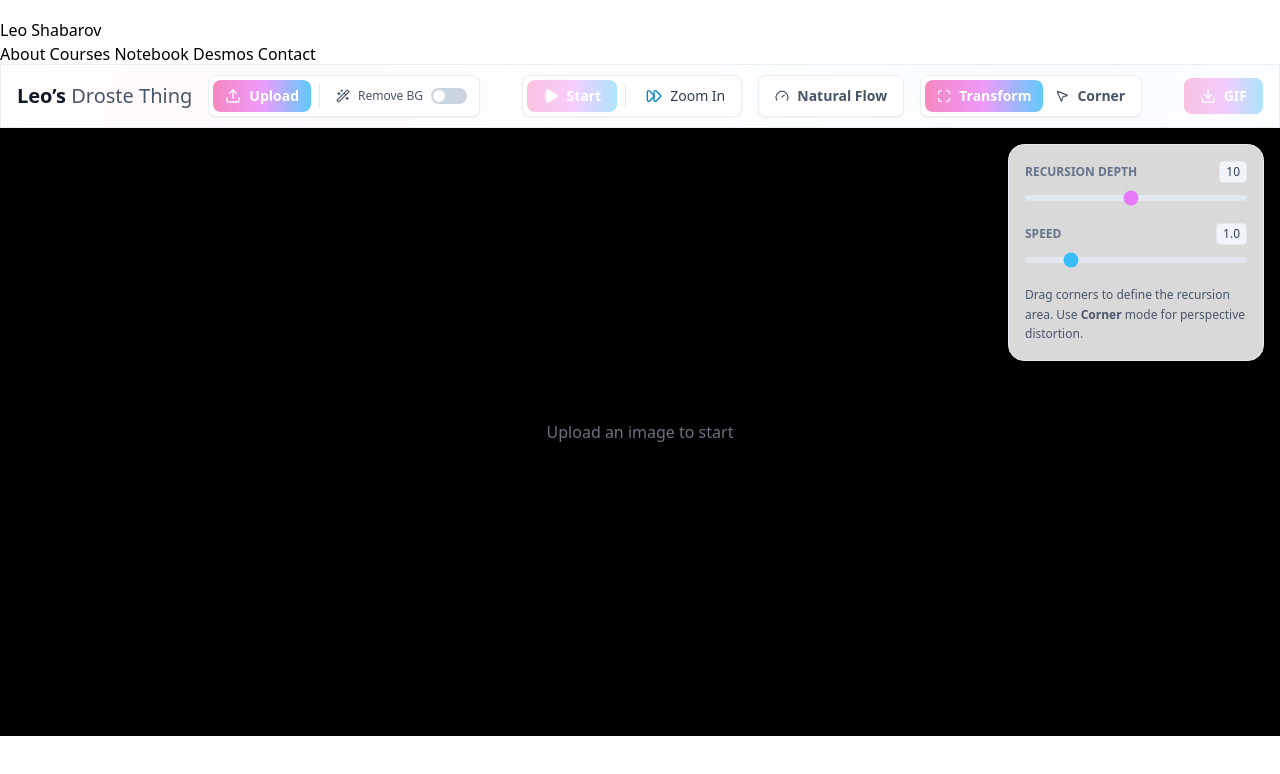
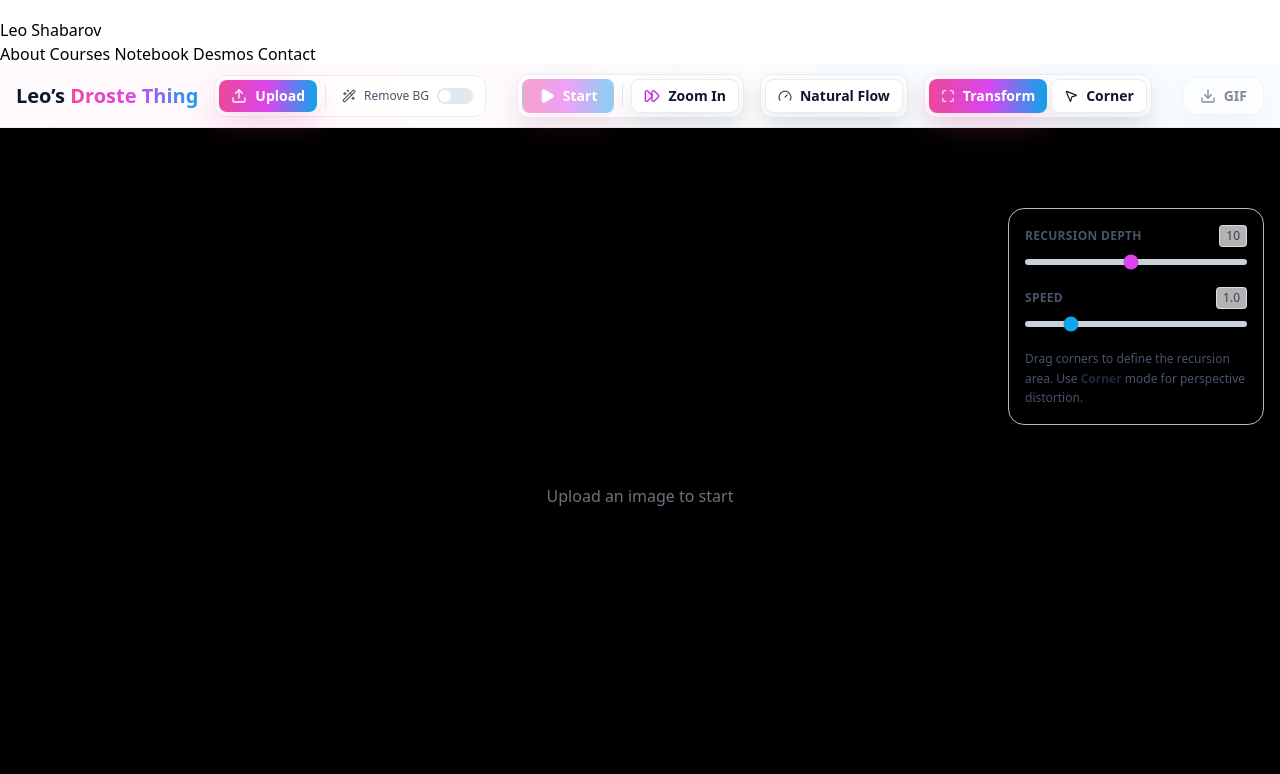
Before and after one commit to Flazum/leoshabarov, a React (Vite) app in the folder droste-src/: page / in a window 1280 px wide. Shown: the top 774 px of the page. Built offline with nearby package versions, Linux system fonts and the light colour scheme.

Commit message:
Update App.tsx

```diff
--- a/droste-src/App.tsx
+++ b/droste-src/App.tsx
@@ -5,7 +5,6 @@ import {
   Upload,
   Play,
   Pause,
-  MousePointer2,
   Download,
   Maximize,
   FastForward,
@@ -13,6 +12,7 @@ import {
   Wand2,
   Loader2,
   FileUp,
+  MousePointer2
 } from 'lucide-react';
 import { removeBackground } from '@imgly/background-removal';
 
@@ -23,15 +23,15 @@ const INITIAL_QUAD: Quad = {
   p4: { x: 0.25, y: 0.75 },
 };
 
-// Reusable class chunks (pure Tailwind, no CSS edits)
 const frostPanel =
-  'bg-white/75 backdrop-blur border border-slate-200/70 shadow-sm';
+  'bg-white/70 backdrop-blur-md border border-slate-200/70 shadow-[0_10px_30px_rgba(15,23,42,0.08)]';
 const frostPanelStrong =
-  'bg-white/85 backdrop-blur border border-slate-200 shadow-md';
+  'bg-white/78 backdrop-blur-md border border-slate-200/80 shadow-[0_16px_45px_rgba(15,23,42,0.10)]';
+
 const candyBtn =
-  'bg-gradient-to-r from-pink-400/85 via-fuchsia-400/75 to-sky-400/80 text-white hover:from-pink-400 hover:via-fuchsia-400 hover:to-sky-400 shadow-sm';
+  'bg-gradient-to-r from-pink-500 via-fuchsia-500 to-sky-500 text-white shadow-[0_12px_30px_rgba(236,72,153,0.22)] hover:brightness-105 active:brightness-95';
 const candyBtnSoft =
-  'bg-white/80 text-slate-900 border border-slate-200 hover:bg-white shadow-sm';
+  'bg-white/75 text-slate-900 border border-slate-200/80 hover:bg-white shadow-[0_10px_24px_rgba(15,23,42,0.08)]';
 
 export default function App() {
   const [state, setState] = useState<AppState>({
@@ -62,7 +62,7 @@ export default function App() {
         imageDimensions: { width: img.width, height: img.height },
         quad: INITIAL_QUAD,
         direction: AnimationDirection.STOP,
-        isProcessing: false,
+        isProcessing: false
       }));
     };
     img.onerror = () => {
@@ -72,8 +72,7 @@ export default function App() {
     img.src = src;
   }, []);
 
-  const processFile = useCallback(
-    async (file: File) => {
+  const processFile = useCallback(async (file: File) => {
     if (!file.type.startsWith('image/')) {
       alert('Please upload a valid image file (PNG, JPEG, etc).');
       return;
@@ -89,21 +88,19 @@ export default function App() {
         console.error('Background removal failed:', err);
         alert('Could not remove background. Loading original image instead.');
         const reader = new FileReader();
-          reader.onload = e => {
+        reader.onload = (e) => {
           if (e.target?.result) loadImage(e.target.result as string);
         };
         reader.readAsDataURL(file);
       }
     } else {
       const reader = new FileReader();
-        reader.onload = e => {
+      reader.onload = (e) => {
         if (e.target?.result) loadImage(e.target.result as string);
       };
       reader.readAsDataURL(file);
     }
-    },
-    [state.shouldRemoveBackground, loadImage]
-  );
+  }, [state.shouldRemoveBackground, loadImage]);
 
   const handleImageUpload = (e: React.ChangeEvent<HTMLInputElement>) => {
     const file = e.target.files?.[0];
@@ -166,41 +163,32 @@ export default function App() {
   const togglePlay = () => {
     setState(prev => ({
       ...prev,
-      direction:
-        prev.direction === AnimationDirection.STOP
-          ? prev.desiredDirection
-          : AnimationDirection.STOP,
+      direction: prev.direction === AnimationDirection.STOP ? prev.desiredDirection : AnimationDirection.STOP
     }));
   };
 
   const toggleDirectionPreference = () => {
     setState(prev => {
-      const newDir =
-        prev.desiredDirection === AnimationDirection.IN
-          ? AnimationDirection.OUT
-          : AnimationDirection.IN;
-      const activeDir =
-        prev.direction !== AnimationDirection.STOP
-          ? newDir
-          : AnimationDirection.STOP;
+      const newDir = prev.desiredDirection === AnimationDirection.IN ? AnimationDirection.OUT : AnimationDirection.IN;
+      const activeDir = prev.direction !== AnimationDirection.STOP ? newDir : AnimationDirection.STOP;
       return {
         ...prev,
         desiredDirection: newDir,
-        direction: activeDir,
+        direction: activeDir
       };
     });
   };
 
+  const pageBg =
+    'radial-gradient(900px 520px at 18% 6%, rgba(255,120,190,0.20), transparent 62%),' +
+    'radial-gradient(900px 520px at 82% 2%, rgba(120,190,255,0.20), transparent 62%),' +
+    'radial-gradient(900px 620px at 55% 94%, rgba(190,150,255,0.12), transparent 60%),' +
+    'linear-gradient(180deg, rgba(255,255,255,0.92), rgba(255,255,255,0.78))';
+
   return (
     <div
-      className="flex flex-col h-full w-full text-slate-900 font-sans overflow-hidden relative"
-      style={{
-        background:
-          'radial-gradient(900px 520px at 20% 8%, rgba(255,170,210,0.24), transparent 60%),' +
-          'radial-gradient(900px 520px at 82% 0%, rgba(140,200,255,0.22), transparent 62%),' +
-          'radial-gradient(900px 620px at 55% 92%, rgba(180,160,255,0.12), transparent 60%),' +
-          'rgba(255,255,255,0.76)',
-      }}
+      className="flex flex-col h-screen w-screen text-slate-900 font-sans overflow-hidden relative"
+      style={{ background: pageBg }}
       onDragEnter={handleDragEnter}
       onDragLeave={handleDragLeave}
       onDragOver={handleDragOver}
@@ -208,79 +196,54 @@ export default function App() {
     >
       {/* Drag Overlay */}
       {isDragging && (
-        <div className="absolute inset-0 z-50 bg-white/35 backdrop-blur-sm border-2 border-slate-200/80 m-4 rounded-2xl flex items-center justify-center pointer-events-none">
-          <div className={`${frostPanelStrong} p-8 rounded-2xl flex flex-col items-center animate-bounce`}>
+        <div className="absolute inset-0 z-50 bg-white/40 backdrop-blur-sm border-4 border-fuchsia-300 border-dashed m-4 rounded-2xl flex items-center justify-center pointer-events-none">
+          <div className={`${frostPanelStrong} p-8 rounded-3xl flex flex-col items-center animate-bounce`}>
             <FileUp size={48} className="text-fuchsia-500 mb-4" />
             <h2 className="text-2xl font-bold text-slate-900">Drop Image Here</h2>
-            <p className="text-sm text-slate-500 mt-1">PNG, JPEG, WebP</p>
           </div>
         </div>
       )}
 
       {/* Processing Overlay */}
       {state.isProcessing && (
-        <div className="absolute inset-0 z-50 bg-white/60 backdrop-blur-sm flex flex-col items-center justify-center">
-          <div className={`${frostPanelStrong} px-8 py-6 rounded-2xl flex flex-col items-center`}>
-            <Loader2 className="animate-spin text-sky-500 mb-4" size={44} />
-            <p className="text-lg font-semibold text-slate-900">Processing Image...</p>
+        <div className="absolute inset-0 z-50 bg-white/55 backdrop-blur-md flex flex-col items-center justify-center">
+          <Loader2 className="animate-spin text-fuchsia-500 mb-4" size={48} />
+          <p className="text-xl font-semibold text-slate-900">Processing Image...</p>
           {state.shouldRemoveBackground && (
-              <p className="text-sm text-slate-500 mt-2">
-                Removing background (this may take a moment)
-              </p>
+            <p className="text-sm text-slate-600 mt-2">Removing background (this may take a moment)</p>
           )}
-          </div>
         </div>
       )}
 
       {/* Toolbar */}
-      <div className={`h-16 ${frostPanel} border-b flex items-center px-4 justify-between z-10 shrink-0`}>
-        <div className="flex items-center gap-4">
-          <h1 className="text-xl font-bold hidden md:block">
-            Leo’s <span className="font-light text-slate-600">Droste Thing</span>
+      <div className={`h-16 flex items-center px-4 justify-between z-10 shrink-0 ${frostPanel} border-x-0 border-t-0`}>
+        <div className="flex items-center gap-4 min-w-[320px]">
+          <h1 className="text-lg md:text-xl font-bold text-slate-900 hidden md:block">
+            Leo’s <span className="bg-gradient-to-r from-pink-500 via-fuchsia-500 to-sky-500 bg-clip-text text-transparent">Droste Thing</span>
           </h1>
 
-          <div className={`flex items-center rounded-lg p-1 ${frostPanel}`}>
-            <label
-              className={`flex items-center gap-2 cursor-pointer px-3 py-1.5 rounded-lg transition-colors text-sm font-semibold ${candyBtn}`}
-            >
+          <div className={`flex items-center rounded-xl p-1 ${frostPanel} shadow-none`}>
+            <label className={`flex items-center gap-2 cursor-pointer px-3 py-1.5 rounded-lg transition-colors text-sm font-semibold ${candyBtn}`}>
               <Upload size={16} />
               <span>Upload</span>
-              <input
-                type="file"
-                accept="image/png, image/jpeg, image/webp"
-                onChange={handleImageUpload}
-                className="hidden"
-              />
+              <input type="file" accept="image/png, image/jpeg, image/webp" onChange={handleImageUpload} className="hidden" />
             </label>
 
-            <div className="w-px h-6 bg-slate-200 mx-2" />
+            <div className="w-px h-6 bg-slate-200 mx-2"></div>
 
             <button
-              onClick={() =>
-                setState(s => ({
-                  ...s,
-                  shouldRemoveBackground: !s.shouldRemoveBackground,
-                }))
-              }
+              onClick={() => setState(s => ({ ...s, shouldRemoveBackground: !s.shouldRemoveBackground }))}
               className={`flex items-center gap-2 px-2 py-1.5 rounded-lg text-xs transition-colors ${
                 state.shouldRemoveBackground
-                  ? 'bg-fuchsia-500/15 text-fuchsia-700 ring-1 ring-fuchsia-400/40'
+                  ? 'bg-gradient-to-r from-fuchsia-500/15 to-sky-500/15 text-slate-900 border border-fuchsia-200/70'
                   : 'text-slate-600 hover:text-slate-900'
               }`}
               title="Automatically remove background from uploaded images"
             >
-              <Wand2 size={14} />
+              <Wand2 size={14} className={state.shouldRemoveBackground ? 'text-fuchsia-600' : ''} />
               <span>Remove BG</span>
-              <div
-                className={`w-9 h-4 rounded-full relative transition-colors ${
-                  state.shouldRemoveBackground ? 'bg-fuchsia-400/70' : 'bg-slate-300'
-                }`}
-              >
-                <div
-                  className={`absolute top-0.5 w-3 h-3 rounded-full bg-white transition-transform ${
-                    state.shouldRemoveBackground ? 'left-5' : 'left-0.5'
-                  }`}
-                />
+              <div className={`w-9 h-4 rounded-full relative transition-colors ${state.shouldRemoveBackground ? 'bg-gradient-to-r from-fuchsia-500 to-sky-500' : 'bg-slate-200'}`}>
+                <div className={`absolute top-0.5 w-3 h-3 rounded-full bg-white transition-transform ${state.shouldRemoveBackground ? 'left-5' : 'left-0.5'}`} />
               </div>
             </button>
           </div>
@@ -288,12 +251,14 @@ export default function App() {
 
         <div className="flex items-center gap-4">
           {/* Controls Group */}
-          <div className={`flex rounded-lg p-1 items-center ${frostPanel}`}>
+          <div className={`flex rounded-xl p-1 items-center ${frostPanel}`}>
             <button
               onClick={togglePlay}
               disabled={!state.imageSrc}
               className={`flex items-center gap-2 px-4 py-1.5 rounded-lg text-sm transition-all font-semibold disabled:opacity-50 disabled:cursor-not-allowed ${
-                state.direction !== AnimationDirection.STOP ? candyBtnSoft : candyBtn
+                state.direction !== AnimationDirection.STOP
+                  ? 'bg-rose-500/15 text-rose-700 border border-rose-200/70 hover:bg-rose-500/20'
+                  : `${candyBtn} border border-transparent`
               }`}
             >
               {state.direction !== AnimationDirection.STOP ? (
@@ -307,57 +272,55 @@ export default function App() {
               )}
             </button>
 
-            <div className="w-px h-6 bg-slate-200 mx-2" />
+            <div className="w-px h-6 bg-slate-200 mx-2"></div>
 
             <button
               onClick={toggleDirectionPreference}
-              className="flex items-center gap-2 px-3 py-1.5 rounded-lg text-sm text-slate-700 hover:text-slate-900 hover:bg-slate-50 transition-colors"
+              className={`flex items-center gap-2 px-3 py-1.5 rounded-lg text-sm font-semibold transition-colors ${candyBtnSoft}`}
             >
               {state.desiredDirection === AnimationDirection.IN ? (
                 <>
-                  <FastForward size={16} className="text-sky-600" /> Zoom In
+                  <FastForward size={16} className="text-fuchsia-600" /> Zoom In
                 </>
               ) : (
                 <>
-                  <FastForward size={16} className="rotate-180 text-fuchsia-600" /> Zoom Out
+                  <FastForward size={16} className="rotate-180 text-sky-600" /> Zoom Out
                 </>
               )}
             </button>
           </div>
 
           {/* Flow Control */}
-          <div className={`hidden lg:flex rounded-lg p-1 ${frostPanel}`}>
+          <div className={`hidden lg:flex rounded-xl p-1 ${frostPanel}`}>
             <button
               onClick={() => setState(s => ({ ...s, constantSpeed: !s.constantSpeed }))}
               title="Toggle Constant Visual Flow"
-              className={`flex items-center gap-2 px-3 py-1.5 rounded-lg text-sm transition-all font-semibold ${
+              className={`flex items-center gap-2 px-3 py-1.5 rounded-lg text-sm font-semibold transition-all ${
                 state.constantSpeed
-                  ? `text-white ${candyBtn}`
-                  : 'text-slate-600 hover:text-slate-900 hover:bg-slate-50'
+                  ? `${candyBtn}`
+                  : `${candyBtnSoft}`
               }`}
             >
-              <Gauge size={14} /> {state.constantSpeed ? 'Locked Loop' : 'Natural Flow'}
+              <Gauge size={14} className={state.constantSpeed ? 'text-white' : 'text-slate-700'} />
+              {state.constantSpeed ? 'Locked Loop' : 'Natural Flow'}
             </button>
           </div>
 
           {/* Mode Toggle */}
-          <div className={`flex rounded-lg p-1 ${frostPanel}`}>
+          <div className={`flex rounded-xl p-1 ${frostPanel}`}>
             <button
               onClick={() => setState(s => ({ ...s, mode: Mode.TRANSFORM }))}
-              className={`flex items-center gap-2 px-3 py-1.5 rounded-lg text-sm transition-all font-semibold ${
-                state.mode === Mode.TRANSFORM
-                  ? `text-white ${candyBtn}`
-                  : 'text-slate-600 hover:text-slate-900 hover:bg-slate-50'
+              className={`flex items-center gap-2 px-3 py-1.5 rounded-lg text-sm font-semibold transition-all ${
+                state.mode === Mode.TRANSFORM ? `${candyBtn}` : `${candyBtnSoft}`
               }`}
             >
               <Maximize size={14} /> <span className="hidden sm:inline">Transform</span>
             </button>
+
             <button
               onClick={() => setState(s => ({ ...s, mode: Mode.CORNER }))}
-              className={`flex items-center gap-2 px-3 py-1.5 rounded-lg text-sm transition-all font-semibold ${
-                state.mode === Mode.CORNER
-                  ? `text-white ${candyBtn}`
-                  : 'text-slate-600 hover:text-slate-900 hover:bg-slate-50'
+              className={`flex items-center gap-2 px-3 py-1.5 rounded-lg text-sm font-semibold transition-all ml-1 ${
+                state.mode === Mode.CORNER ? `${candyBtn}` : `${candyBtnSoft}`
               }`}
             >
               <MousePointer2 size={14} /> <span className="hidden sm:inline">Corner</span>
@@ -368,75 +331,85 @@ export default function App() {
         <button
           onClick={() => setState(s => ({ ...s, isExporting: true }))}
           disabled={!state.imageSrc || state.isExporting}
-          className={`flex items-center gap-2 px-4 py-2 rounded-lg text-sm font-semibold transition-colors disabled:opacity-50 disabled:cursor-not-allowed ${candyBtn}`}
+          className={`flex items-center gap-2 px-4 py-2 rounded-xl text-sm font-semibold transition-colors disabled:opacity-50 disabled:cursor-not-allowed ${
+            state.imageSrc ? candyBtn : candyBtnSoft
+          }`}
         >
           <Download size={16} /> GIF
         </button>
       </div>
 
-      <div className="flex flex-1 overflow-hidden">
+      <div className="flex flex-1 overflow-hidden relative">
+        {/* Stage behind canvas so the black feels intentional */}
+        <div
+          className="absolute inset-0 pointer-events-none"
+          style={{
+            background:
+              'radial-gradient(1200px 700px at 20% 12%, rgba(255,90,170,0.12), transparent 60%),' +
+              'radial-gradient(1200px 700px at 85% 12%, rgba(90,180,255,0.11), transparent 62%),' +
+              'radial-gradient(900px 600px at 50% 90%, rgba(170,120,255,0.07), transparent 60%),' +
+              'radial-gradient(1200px 900px at 50% 50%, rgba(2,6,23,0.92), rgba(0,0,0,0.98))',
+          }}
+        />
+
         {/* Main Canvas Area */}
         <DrosteCanvas
           state={state}
-          onQuadChange={q => setState(s => ({ ...s, quad: q }))}
+          onQuadChange={(q) => setState(s => ({ ...s, quad: q }))}
           onExportFinish={() => setState(s => ({ ...s, isExporting: false, exportProgress: 0 }))}
-          setExportProgress={p => setState(s => ({ ...s, exportProgress: p }))}
+          setExportProgress={(p) => setState(s => ({ ...s, exportProgress: p }))}
         />
 
         {/* Floating Controls Overlay (Sidebar) */}
         <div className={`absolute top-20 right-4 w-64 rounded-2xl p-4 flex flex-col gap-4 ${frostPanelStrong}`}>
           <div className="space-y-2">
             <div className="flex justify-between items-center">
-              <label className="text-xs font-semibold text-slate-500 uppercase">Recursion Depth</label>
-              <span className="text-xs bg-slate-100 px-1.5 py-0.5 rounded text-slate-700 border border-slate-200">
+              <label className="text-xs font-semibold text-slate-600 uppercase tracking-wide">Recursion Depth</label>
+              <span className="text-xs bg-white/70 border border-slate-200/80 px-1.5 py-0.5 rounded text-slate-700">
                 {state.depth}
               </span>
             </div>
             <input
-              type="range"
-              min="1"
-              max="20"
-              step="1"
+              type="range" min="1" max="20" step="1"
               value={state.depth}
-              onChange={e => setState(s => ({ ...s, depth: parseInt(e.target.value) }))}
-              className="w-full accent-fuchsia-400 h-1.5 bg-slate-200 rounded-lg appearance-none cursor-pointer"
+              onChange={(e) => setState(s => ({ ...s, depth: parseInt(e.target.value) }))}
+              className="w-full accent-fuchsia-500 h-1.5 bg-slate-200/90 rounded-lg appearance-none cursor-pointer"
             />
           </div>
 
           <div className="space-y-2">
             <div className="flex justify-between items-center">
-              <label className="text-xs font-semibold text-slate-500 uppercase">Speed</label>
-              <span className="text-xs bg-slate-100 px-1.5 py-0.5 rounded text-slate-700 border border-slate-200">
+              <label className="text-xs font-semibold text-slate-600 uppercase tracking-wide">Speed</label>
+              <span className="text-xs bg-white/70 border border-slate-200/80 px-1.5 py-0.5 rounded text-slate-700">
                 {state.zoomSpeed.toFixed(1)}
               </span>
             </div>
             <input
-              type="range"
-              min="0.1"
-              max="5"
-              step="0.1"
+              type="range" min="0.1" max="5" step="0.1"
               value={state.zoomSpeed}
-              onChange={e => setState(s => ({ ...s, zoomSpeed: parseFloat(e.target.value) }))}
-              className="w-full accent-sky-400 h-1.5 bg-slate-200 rounded-lg appearance-none cursor-pointer"
+              onChange={(e) => setState(s => ({ ...s, zoomSpeed: parseFloat(e.target.value) }))}
+              className="w-full accent-sky-500 h-1.5 bg-slate-200/90 rounded-lg appearance-none cursor-pointer"
             />
           </div>
 
-          <div className="lg:hidden space-y-2 pt-2 border-t border-slate-200">
+          <div className="lg:hidden space-y-2 pt-2 border-t border-slate-200/70">
             <button
               onClick={() => setState(s => ({ ...s, constantSpeed: !s.constantSpeed }))}
-              className="w-full flex items-center justify-between px-2 py-1.5 rounded-lg text-xs bg-white/70 border border-slate-200 text-slate-700 hover:bg-white transition"
+              className={`w-full flex items-center justify-between px-2 py-1.5 rounded-lg text-xs font-semibold ${
+                state.constantSpeed ? candyBtn : candyBtnSoft
+              }`}
             >
               <span className="flex items-center gap-2">
-                <Gauge size={14} className="text-sky-600" /> Flow Mode
+                <Gauge size={14} /> Flow Mode
               </span>
-              <span className="font-semibold text-fuchsia-600">
+              <span className={state.constantSpeed ? 'text-white/95' : 'text-slate-700'}>
                 {state.constantSpeed ? 'Locked' : 'Natural'}
               </span>
             </button>
           </div>
 
           <div className="text-xs text-slate-600 leading-relaxed">
-            Drag corners to define the recursion area. Use <span className="font-semibold">Corner</span> mode for perspective distortion.
+            Drag corners to define the recursion area. Use <span className="font-semibold text-slate-800">Corner</span> mode for perspective distortion.
           </div>
         </div>
       </div>
```
Lines whose indentation alone changed are shown as unchanged.
